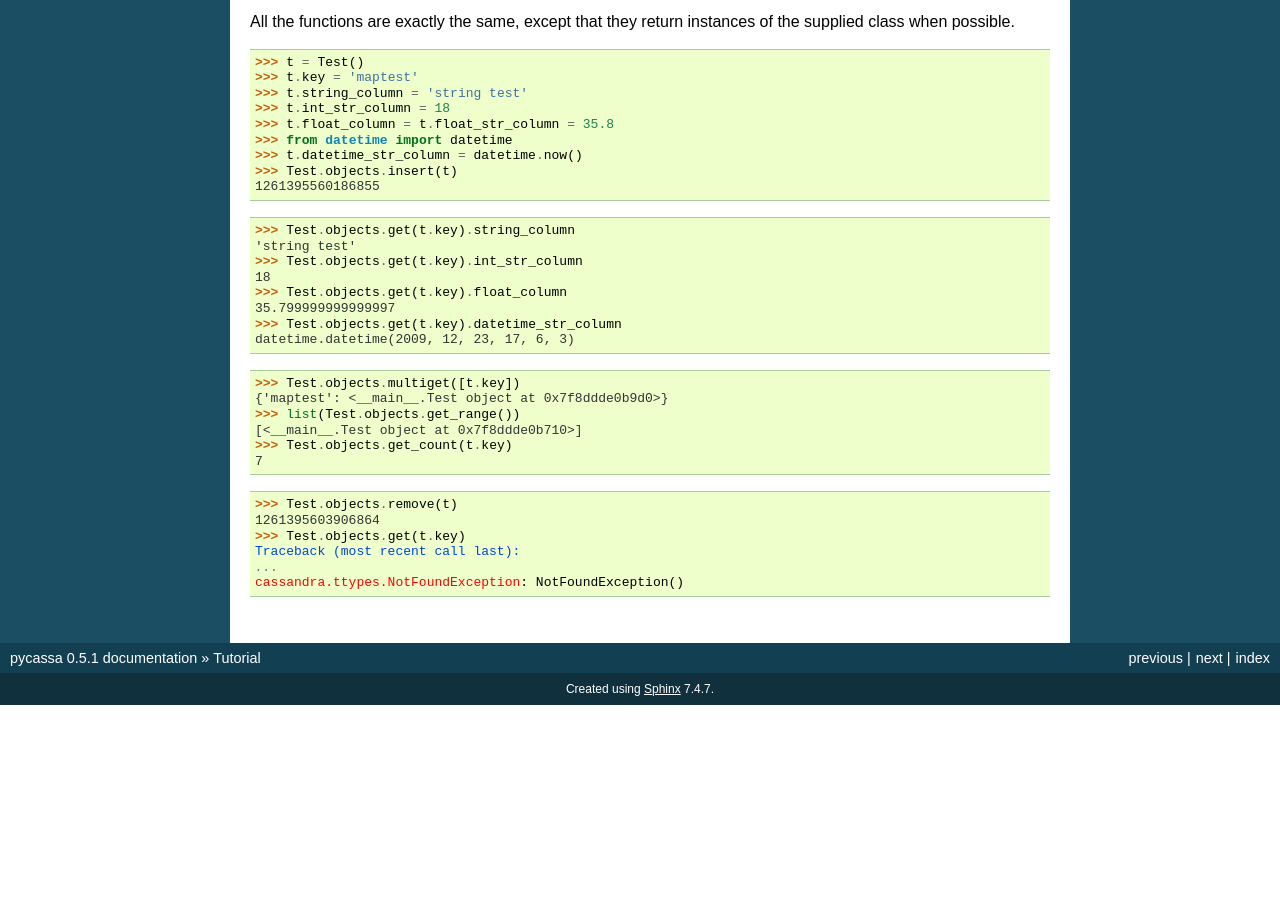
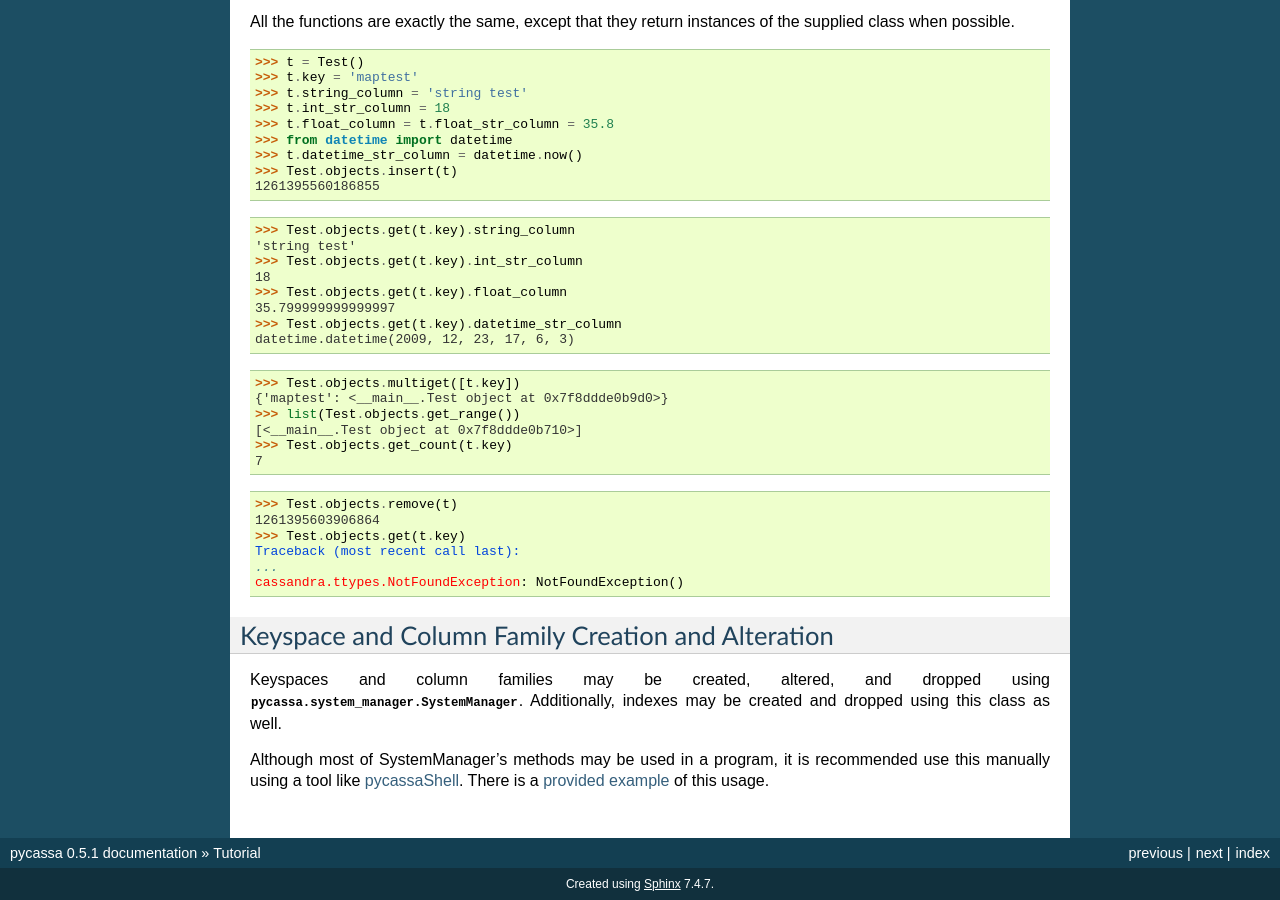
Before and after one commit to pycassa/pycassa, a Sphinx documentation site: the page built from doc/tutorial.rst, in a window 1280 px wide and 900 px high, scrolled down 6480 px. Built offline with Sphinx 7.4.7, drawn with Linux system fonts in a browser that asks for light colours; before the commit the page ends 7185 px from its top, so only the background shows below that; some of the changed text lies outside the part shown.

Commit message:
More tutorial and pycassaShell doc fixes.

```diff
--- a/doc/tutorial.rst
+++ b/doc/tutorial.rst
@@ -3,6 +3,8 @@ Tutorial
 
 This tutorial is intended as an introduction to working with
 Cassandra and **pycassa**.
+
+.. toctree::
 
 Prerequisites
 -------------
@@ -485,3 +487,13 @@ instances of the supplied class when possible.
   Traceback (most recent call last):
   ...
   cassandra.ttypes.NotFoundException: NotFoundException()
+
+Keyspace and Column Family Creation and Alteration
+--------------------------------------------------
+Keyspaces and column families may be created, altered,
+and dropped using :class:`pycassa.system_manager.SystemManager`. Additionally,
+indexes may be created and dropped using this class as well.
+
+Although most of SystemManager's methods may be used in a program,
+it is recommended use this manually using a tool like :ref:`pycassa-shell`. There
+is a :ref:`provided example <pycassa-shell-sys-man>` of this usage.
```
Also changed, not shown: doc/pycassa_shell.rst (+8 -2 lines).
